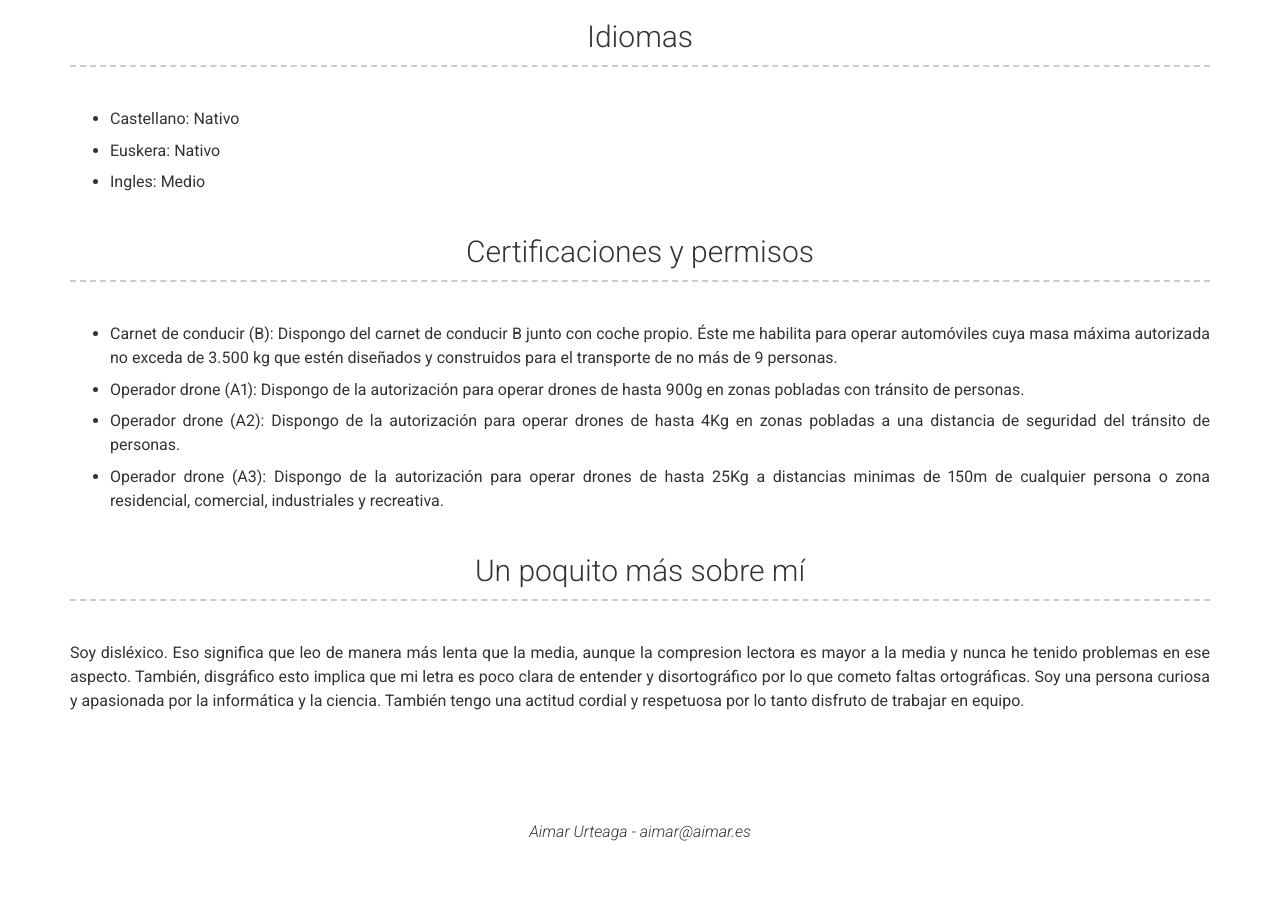
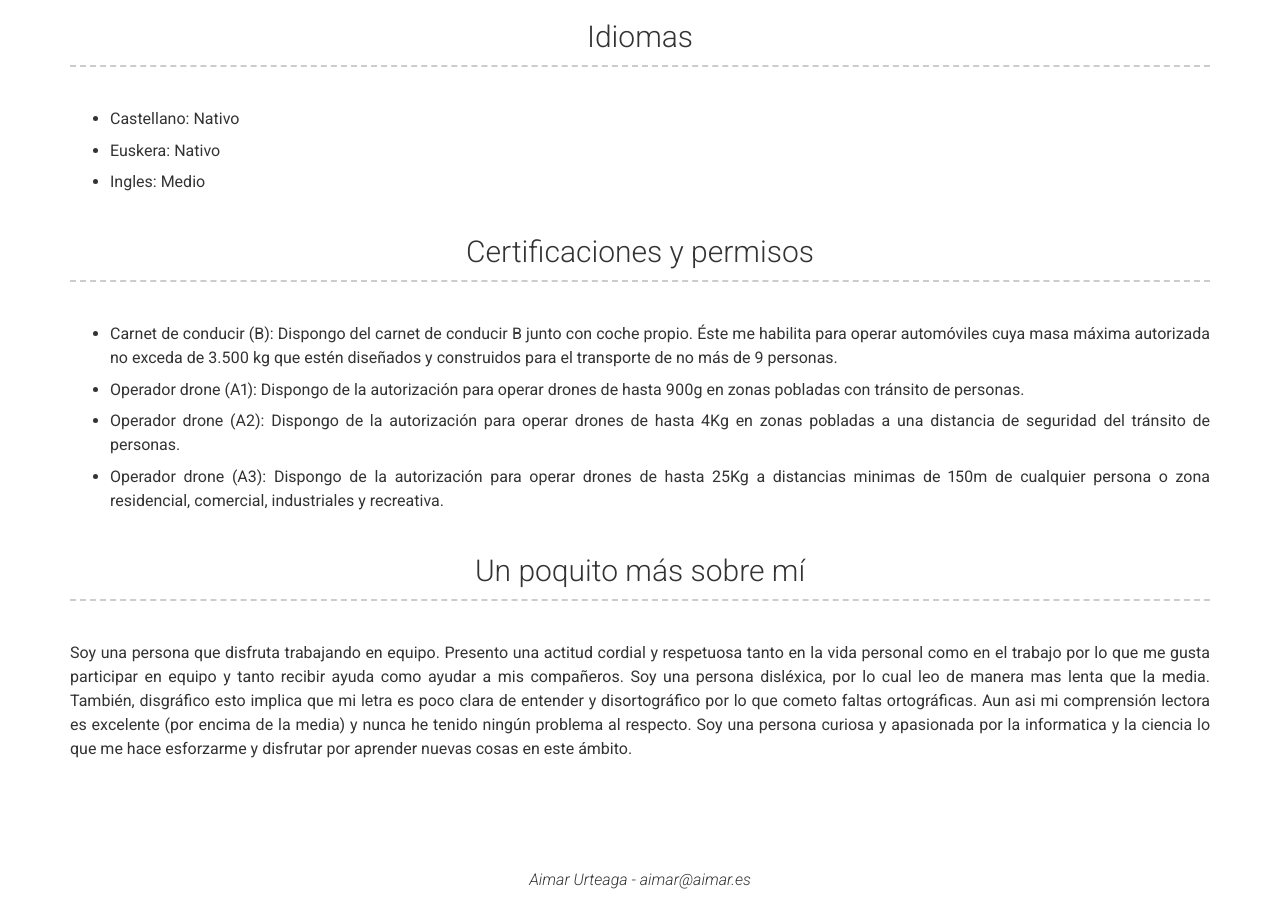
Before and after one commit to AimarUrteaga/curr-culum-vitae, a Jekyll site: the page built from index.md, in a window 1280 px wide and 900 px high, scrolled down 1920 px. Built offline with Jekyll 4.4.1, drawn with Linux system fonts in a browser that asks for light colours; nearby versions of some CDN libraries; before the commit the page ends 2772 px from its top, so only the background shows below that.

Commit message:
Dislexia actulizada. Gracias Alaia.

```diff
--- a/_config.yml
+++ b/_config.yml
@@ -166,8 +166,7 @@ content:
   - title: Un poquito más sobre mí
     layout: text
     content: | # this will include new lines to allow paragraphs
-      Soy disléxico. Eso significa que leo de manera más lenta que la media, aunque la compresion lectora es mayor a la media y nunca he tenido problemas en ese aspecto. También, disgráfico esto implica que mi letra es poco clara de entender y disortográfico por lo que cometo faltas ortográficas. Soy una persona curiosa y apasionada por la informática y la ciencia. También tengo una actitud cordial y respetuosa por lo tanto disfruto de trabajar en equipo.
-
+      Soy una persona que disfruta trabajando en equipo. Presento una actitud cordial y respetuosa tanto en la vida personal como en el trabajo por lo que me gusta participar en equipo y tanto recibir ayuda como ayudar a mis compañeros. Soy una persona disléxica, por lo cual leo de manera mas lenta que la media. También, disgráfico esto implica que mi letra es poco clara de entender y disortográfico por lo que cometo faltas ortográficas. Aun asi mi comprensión lectora es excelente (por encima de la media) y nunca he tenido ningún problema al respecto. Soy una persona curiosa y apasionada por la informatica y la ciencia lo que me hace esforzarme y disfrutar por aprender nuevas cosas en este ámbito.
 # Footer
 footer_show_references: false
 # references_title: References on request (Override references text)
```
